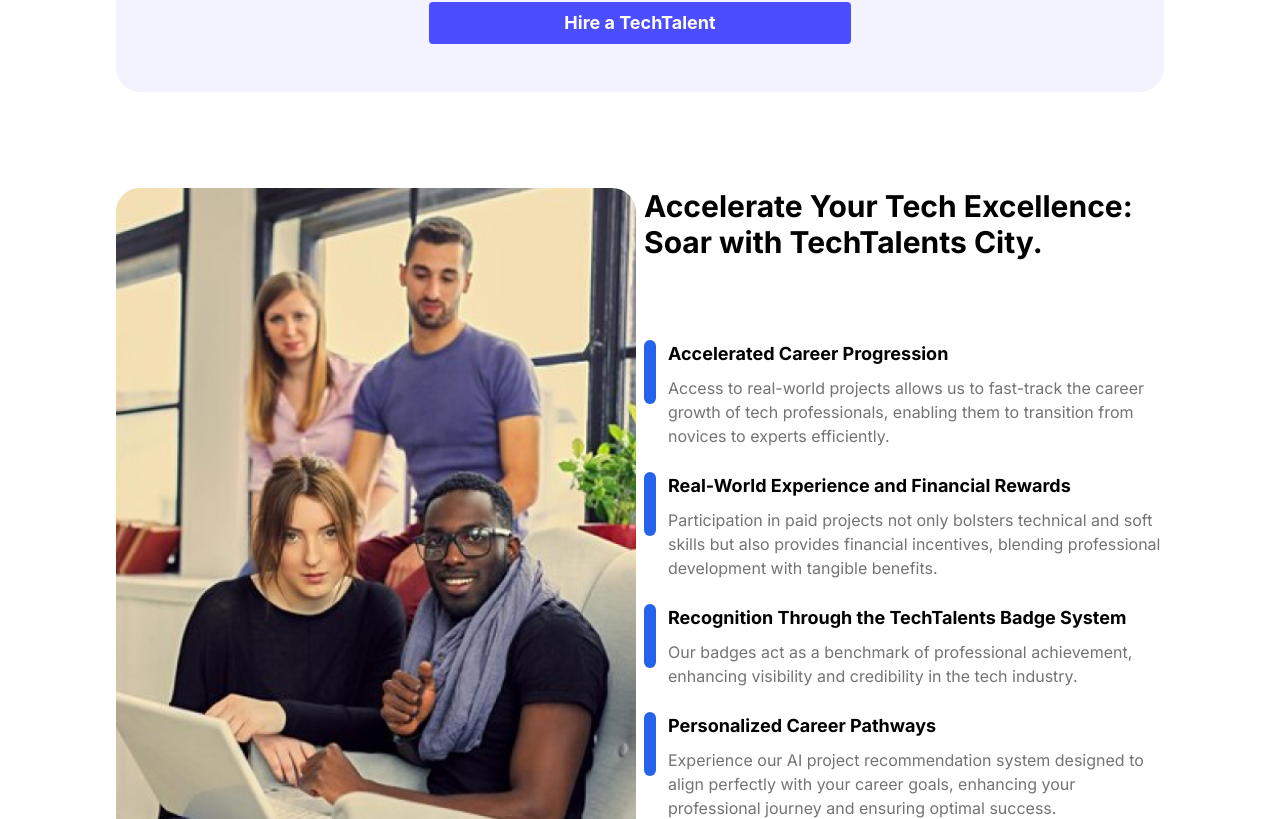
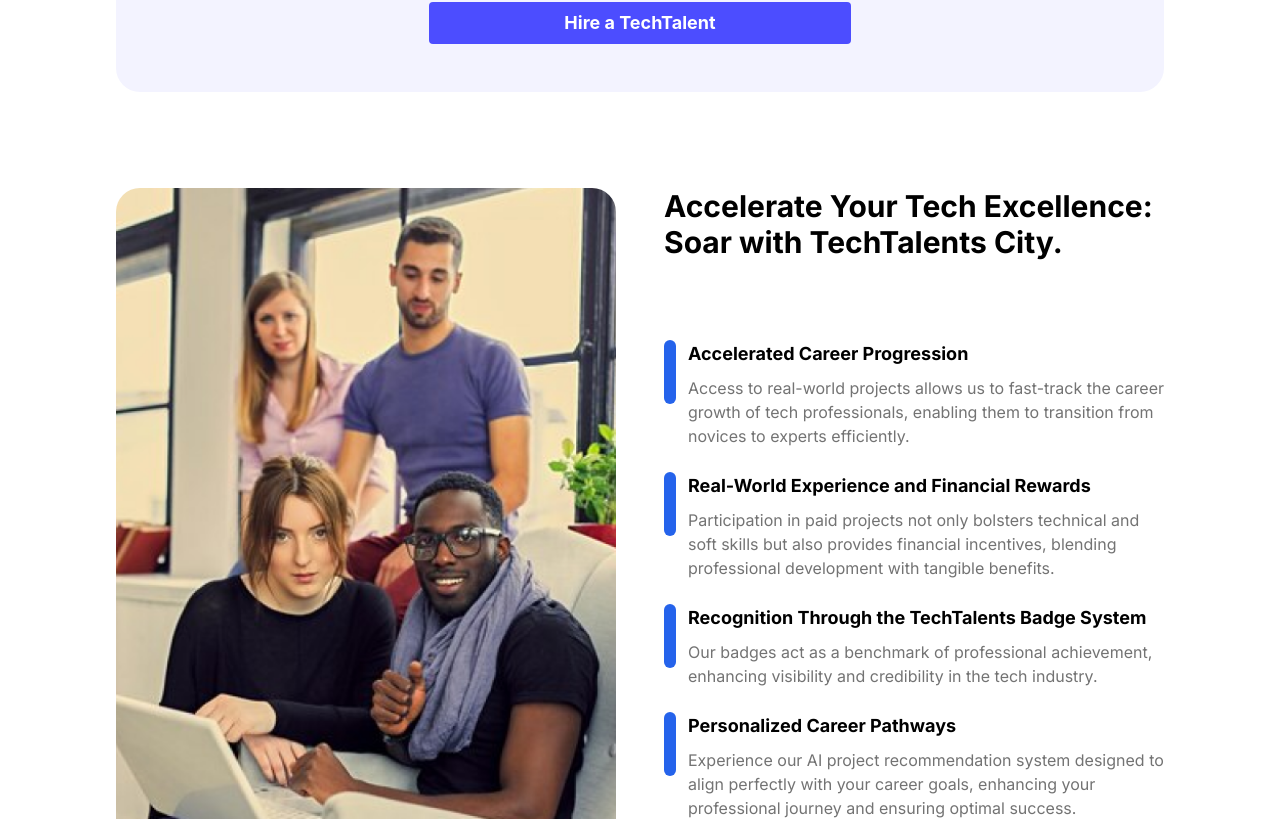
Before and after one commit to techtalentscity/techtalentscity.github.io, a React (Vite) app: page / in a window 1280 px wide. Shown: the part 1901-2720 px from the top of the page. Built offline with nearby package versions, Linux system fonts and the light colour scheme.

Commit message:
fix space issue

```diff
--- a/package.json
+++ b/package.json
@@ -6,7 +6,7 @@
   "type": "module",
   "scripts": {
     "predeploy" : "npm run build",
-    "deploy" : "gh-pages -d build",
+    "deploy" : "gh-pages -d dist",
     "dev": "vite",
     "build": "vite build",
     "lint": "eslint . --ext js,jsx --report-unused-disable-directives --max-warnings 0",
--- a/src/Pages/Home/TechExcellence.jsx
+++ b/src/Pages/Home/TechExcellence.jsx
@@ -2,7 +2,7 @@ import image from '../../assets/images/excellence.png'
 import Container from '../../components/Container';
 const TechExcellenceSection = () => {
   return (
-    <Container className="grid lg:grid-cols-2 gap-6 md:gap-10 lg:gap-2 p-8 bg-white 2xl:px-36">
+    <Container className="grid lg:grid-cols-2 gap-6 md:gap-10 lg:gap-12 p-8 bg-white 2xl:px-36">
       <div className="w-full flex justify-center lg:justify-start mb-2 lg:mb-0">
         <img src={image} alt="Group of people" className="object-cover object-center rounded-3xl" />
       </div>
```
